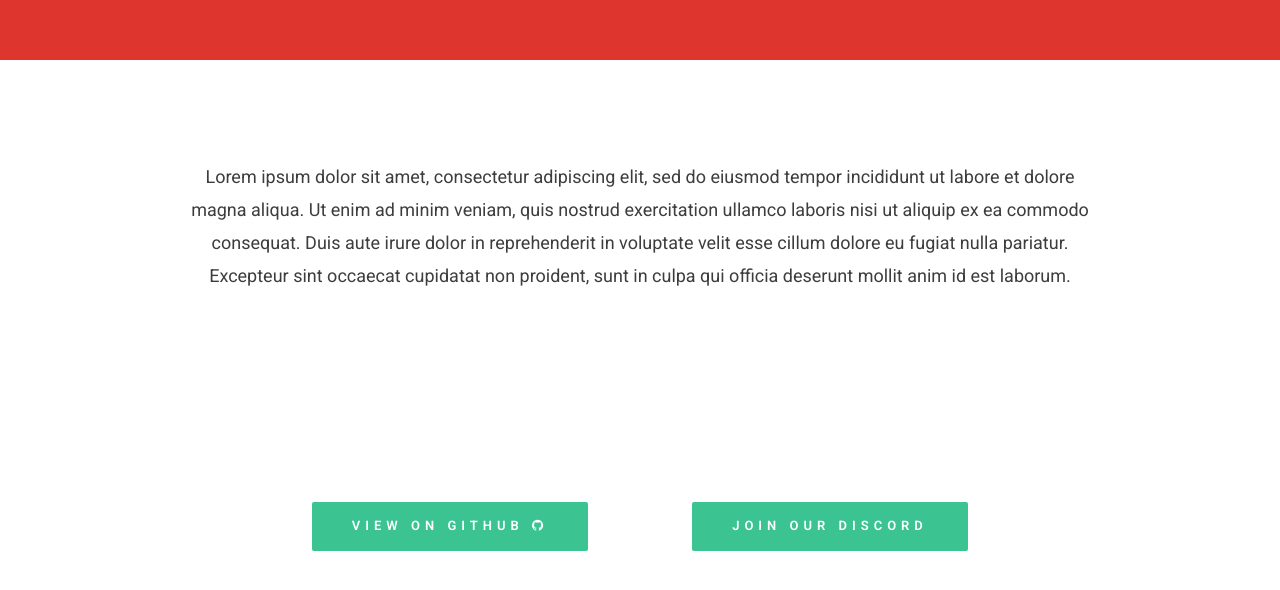
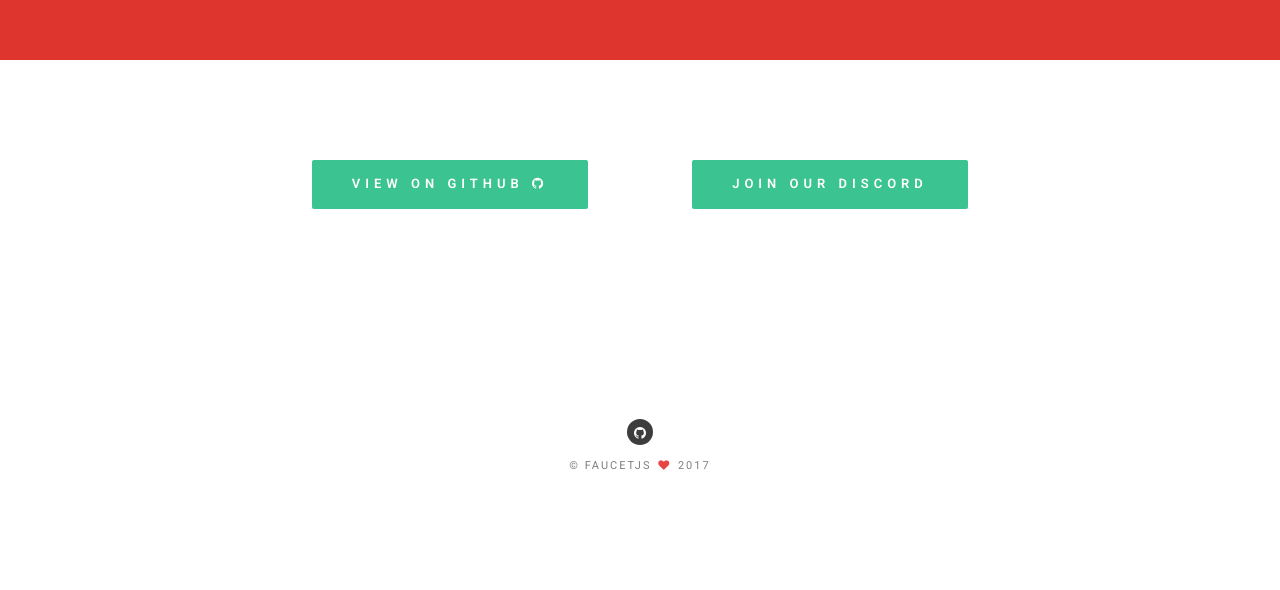
Before and after one commit to DeactDev/faucetjs.github.io, a plain HTML site: page index.html in a window 1280 px wide. Shown: the part 690-1280 px from the top of the page. Drawn offline with nearby package versions, Linux system fonts and the light colour scheme.

Commit message:
Update index.html

```diff
--- a/index.html
+++ b/index.html
@@ -43,15 +43,6 @@
             </div>
         </div>
     </section>
-    <!-- header section -->
-    <!-- description text section -->
-    <section id="descripton" class="section descripton">
-        <div class="container">
-            <div class="col-md-10 col-md-offset-1 text-center">
-                <p>Lorem ipsum dolor sit amet, consectetur adipiscing elit, sed do eiusmod tempor incididunt ut labore et dolore magna aliqua. Ut enim ad minim veniam, quis nostrud exercitation ullamco laboris nisi ut aliquip ex ea commodo consequat. Duis aute irure dolor in reprehenderit in voluptate velit esse cillum dolore eu fugiat nulla pariatur. Excepteur sint occaecat cupidatat non proident, sunt in culpa qui officia deserunt mollit anim id est laborum.</p>
-            </div>
-        </div>
-    </section>
     <section id="view" class="section view">
         <div class="container">
             <div class="col-md-4 col-md-offset-2 text-center">
```
